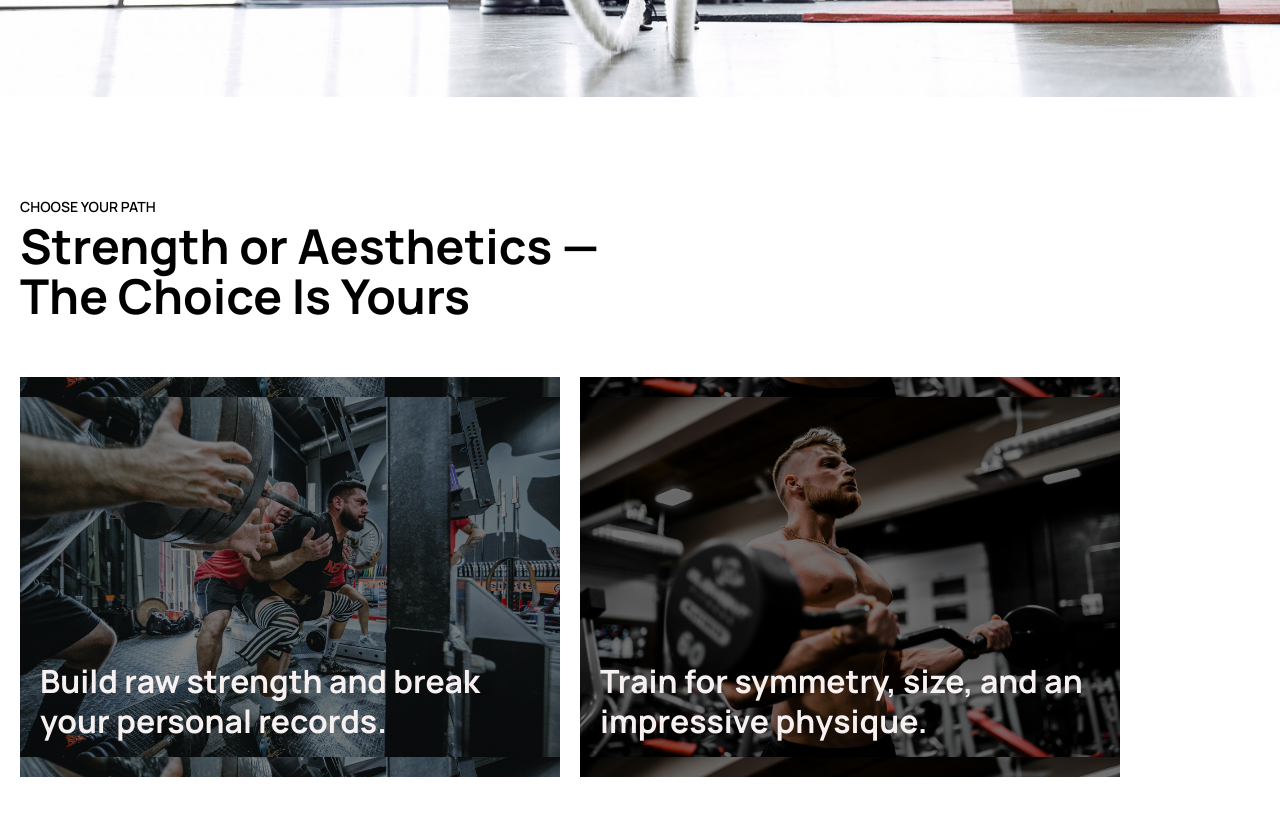
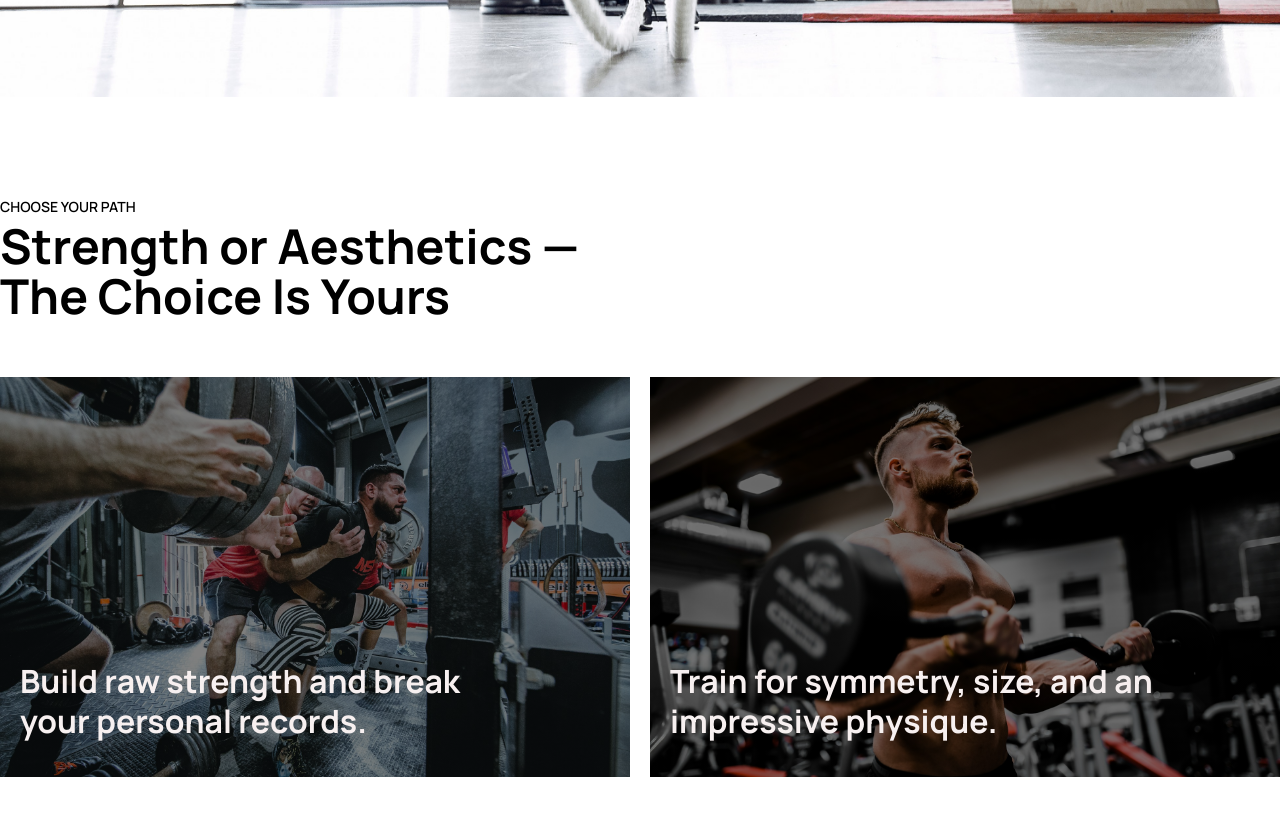
Before and after one commit to gregustomas/Learning-HTML-CSS-JS, a plain HTML site: page Gym/index.html in a window 1280 px wide. Shown: the part 623-1438 px from the top of the page. Drawn offline with Linux system fonts and the light colour scheme.

Commit message:
sizing oprava v kickstart sekci

```diff
--- a/Gym/style.css
+++ b/Gym/style.css
@@ -46,7 +46,7 @@ section{
 
 @media (min-width: 744px){
     section{
-    padding: 100px 20px;
+    padding: 100px 0px;
 }
 }
 
@@ -214,21 +214,24 @@ section{
 }
 
 .kickstart .features{
+    width: 100%;
     display: flex;
     flex-direction: column;
     gap: var(--sp4);
 }
 
+.kickstart .features a{
+    width: 100%;
+}
+
 .kickstart .feature{
-    width: 100%;
     background-color: #272727;
     color: var(--light);
     height: 400px;
     display: flex;
     align-items: end;
     padding: 20px;
-    position: relative;
-    transition: background-size 0.5s ease;
+    transition: 0.7s;
 }
 
 .kickstart .feature:hover{
@@ -239,12 +242,14 @@ section{
     background: linear-gradient(rgba(0,0,0,0.5), rgba(0,0,0,0.5)), url(./img/powerlifting.jpg);
     background-size: 100%;
     background-position: center;
+    width: 100%;
 }
 
 .kickstart .bodybuilding{
     background: linear-gradient(rgba(0,0,0,0.5), rgba(0,0,0,0.5)), url(./img/bodybuilding.jpg);
     background-size: 100%;
     background-position: center;
+    width: 100%;
 }
 
 .kickstart .feature h3{
```
